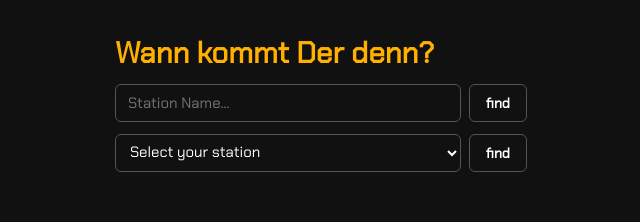
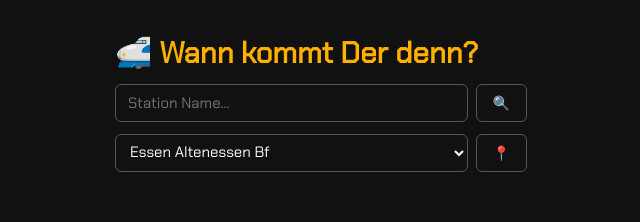
Before and after one commit to mia-yong/live-abfahrten, a React (Vite) app: page / in a window 1280 px wide. Shown: the top 222 px of the page, without its empty margins (319-959 px from the left). Built offline with nearby package versions, Linux system fonts and the light colour scheme; no server answers.

Commit message:
UI - Emoji, Select 예시 3개 정류장 넣음

```diff
--- a/src/App.jsx
+++ b/src/App.jsx
@@ -111,7 +111,7 @@ export default function App() {
         lineHeight: 1.2,
         margin: '0 0 12px 0',
         }}
-      >Wann kommt Der denn?</h1>
+      >🚅 Wann kommt Der denn?</h1>
       {/* 검색창 */}
       <div
         style={{
@@ -133,7 +133,7 @@ export default function App() {
           }}
         />
        <button type="button" style={buttonStyle}>
-          find
+          🔍
         </button>
       </div>
       {/* 정류장 선택 드롭다운 */}
@@ -147,7 +147,7 @@ export default function App() {
         }}
       >
         <select
-          defaultValue=""
+          defaultValue="1"
           style={{
             ...controlStyle,
             flex: 1,
@@ -156,12 +156,12 @@ export default function App() {
           }}
         >
           <option value="" disabled>Select your station</option>
-          <option value="1">항목 1</option>
-          <option value="2">항목 2</option>
-          <option value="3">항목 3</option>
+          <option value="1">Essen Altenessen Bf</option>
+          <option value="2">Essen Onckenstr.</option>
+          <option value="3">Essen Uniklinikum</option>
         </select>
         <button type="button" style={buttonStyle}>
-          find
+          📍
         </button>
       </div>
 
```
